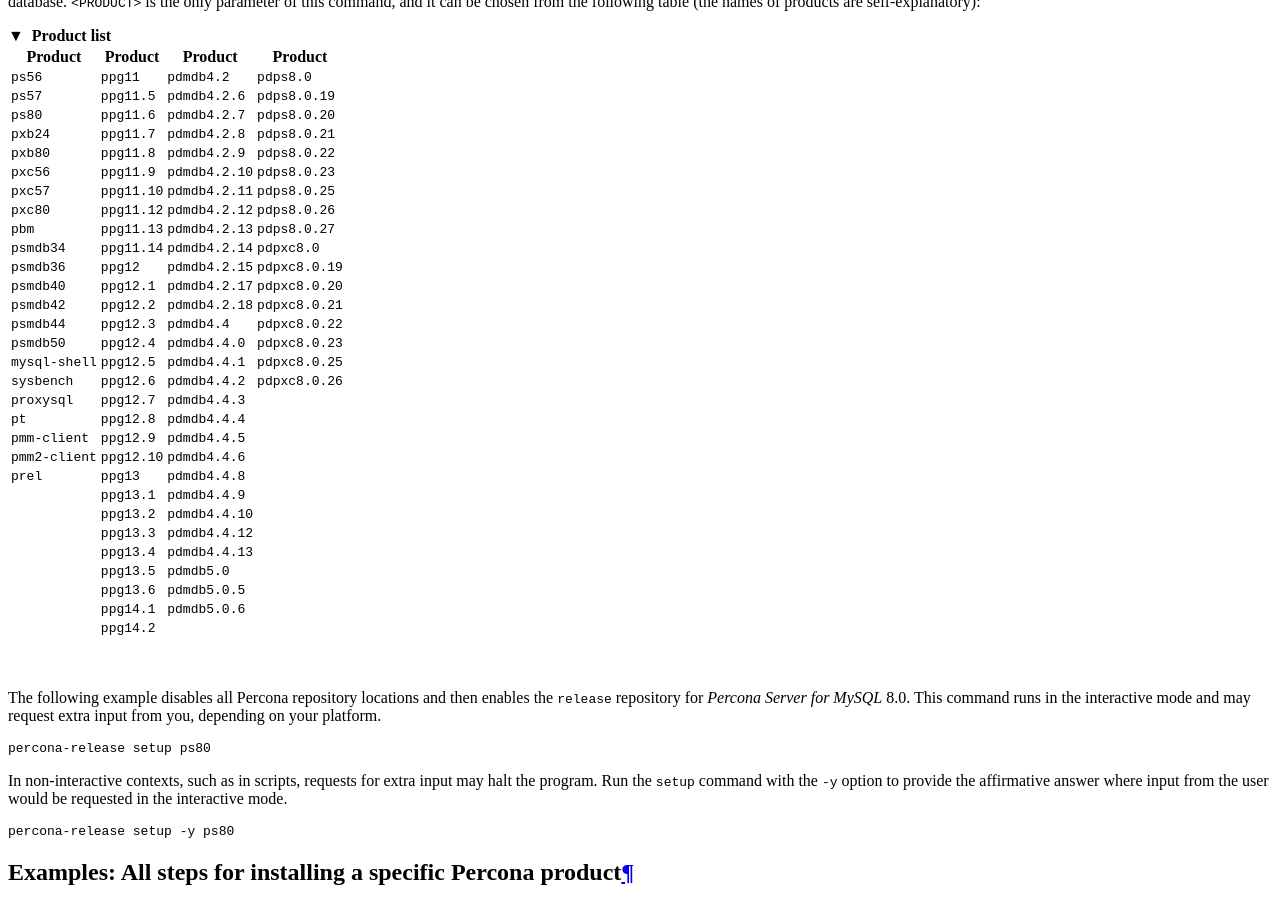
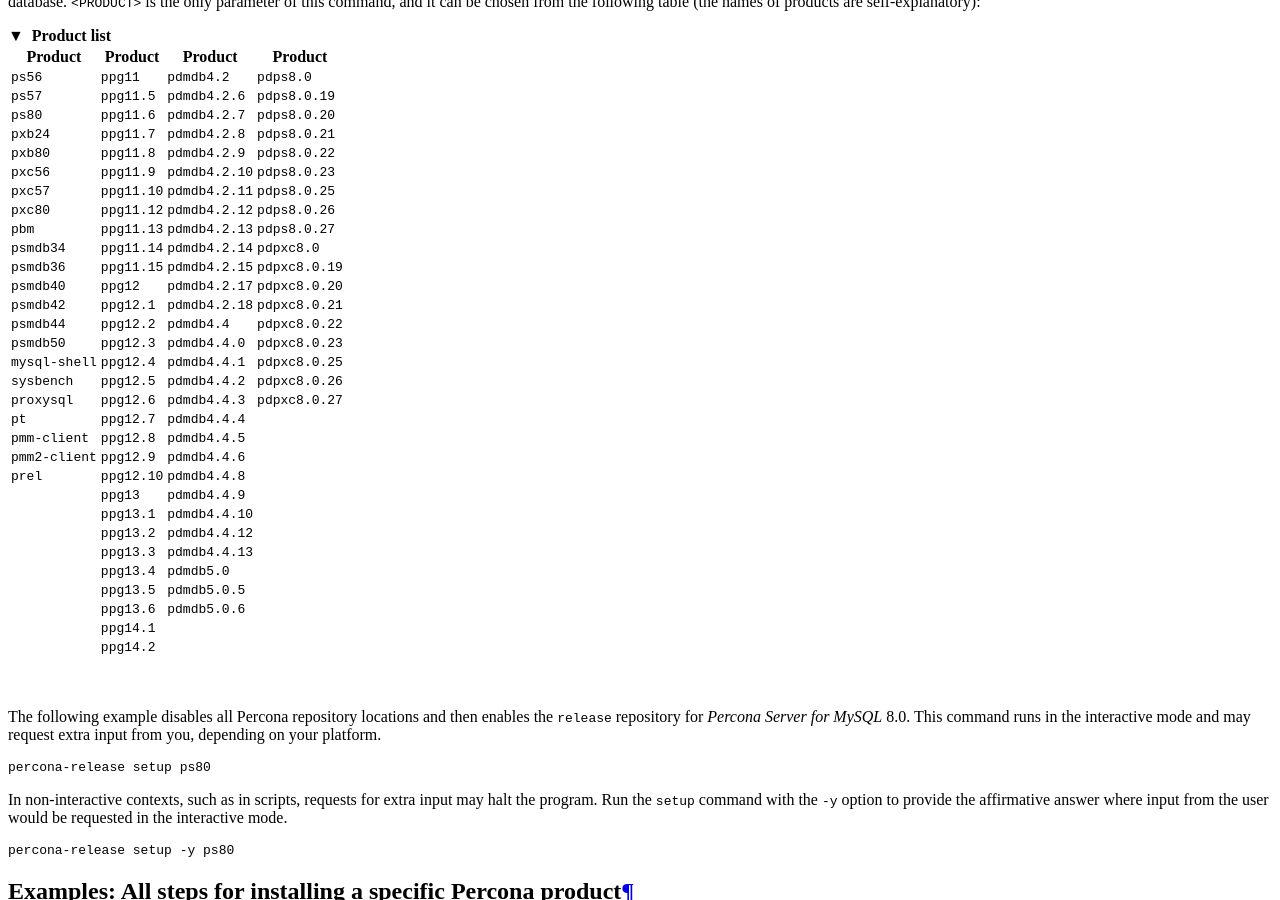
Before and after one commit to percona/repo-config-docs, an MkDocs documentation site: the page built from docs/percona-release.md, in a window 1280 px wide and 900 px high, scrolled down 1062 px. Built offline with MkDocs 1.6.1 and Material for MkDocs 9.7.7, drawn with Linux system fonts in a browser that asks for light colours; nearby versions of some CDN libraries.

Commit message:
PREL-189 Added PPG11.15 and PDPXC 8.0.27 to repo list (#73)

```diff
--- a/docs/percona-release.md
+++ b/docs/percona-release.md
@@ -86,27 +86,27 @@
     |  ``pxc80``      | ``ppg11.12``    | ``pdmdb4.2.12`` | ``pdps8.0.26``  |
     | ``pbm``         | ``ppg11.13``    | ``pdmdb4.2.13`` | ``pdps8.0.27``  |
     | ``psmdb34``     | ``ppg11.14``    | ``pdmdb4.2.14`` | ``pdpxc8.0``    |
-    | ``psmdb36``     | ``ppg12  ``     | ``pdmdb4.2.15`` | ``pdpxc8.0.19`` |
-    | ``psmdb40``     | ``ppg12.1``     | ``pdmdb4.2.17`` | ``pdpxc8.0.20`` |
-    | ``psmdb42``     | ``ppg12.2``     | ``pdmdb4.2.18`` | ``pdpxc8.0.21`` |
-    | ``psmdb44``     | ``ppg12.3``     | ``pdmdb4.4``    | ``pdpxc8.0.22`` |
-    | ``psmdb50``     | ``ppg12.4``     | ``pdmdb4.4.0``  | ``pdpxc8.0.23`` |
-    |``mysql-shell``  | ``ppg12.5``     | ``pdmdb4.4.1``  | ``pdpxc8.0.25`` |
-    | ``sysbench``    | ``ppg12.6``     | ``pdmdb4.4.2``  | ``pdpxc8.0.26`` |
-    | ``proxysql``    | ``ppg12.7``     | ``pdmdb4.4.3``  |  |
-    | ``pt``          | ``ppg12.8``     | ``pdmdb4.4.4``  |   |
-    | ``pmm-client``  | ``ppg12.9``     | ``pdmdb4.4.5``  |   |
-    | ``pmm2-client`` | ``ppg12.10``    | ``pdmdb4.4.6``  |   |
-    | ``prel``        | ``ppg13``       | ``pdmdb4.4.8``  |   |
-    |                 | ``ppg13.1``     | ``pdmdb4.4.9``  |   |
-    |                 | ``ppg13.2``     | ``pdmdb4.4.10`` | |
-    |                 | ``ppg13.3``     | ``pdmdb4.4.12``  | |
-    |                 | ``ppg13.4``     | ``pdmdb4.4.13``  |   |
-    |                 | ``ppg13.5``     | ``pdmdb5.0``     |   |
-    |                 | ``ppg13.6``     | ``pdmdb5.0.5`` | |
-    |                 | ``ppg14.1``     | ``pdmdb5.0.6`` | |
-    |                 | ``ppg14.2``
-
+    | ``psmdb36``     | ``ppg11.15``    | ``pdmdb4.2.15`` | ``pdpxc8.0.19`` |
+    | ``psmdb40``     | ``ppg12 ``      | ``pdmdb4.2.17`` | ``pdpxc8.0.20`` |
+    | ``psmdb42``     | ``ppg12.1``     | ``pdmdb4.2.18`` | ``pdpxc8.0.21`` |
+    | ``psmdb44``     | ``ppg12.2``     | ``pdmdb4.4``    | ``pdpxc8.0.22`` |
+    | ``psmdb50``     | ``ppg12.3``     | ``pdmdb4.4.0``  | ``pdpxc8.0.23`` |
+    |``mysql-shell``  | ``ppg12.4``     | ``pdmdb4.4.1``  | ``pdpxc8.0.25`` |
+    | ``sysbench``    | ``ppg12.5``     | ``pdmdb4.4.2``  | ``pdpxc8.0.26`` |
+    | ``proxysql``    | ``ppg12.6``     | ``pdmdb4.4.3``  | ``pdpxc8.0.27`` |
+    | ``pt``          | ``ppg12.7``     | ``pdmdb4.4.4``  |   |
+    | ``pmm-client``  | ``ppg12.8``     | ``pdmdb4.4.5``  |   |
+    | ``pmm2-client`` | ``ppg12.9``     | ``pdmdb4.4.6``  |   |
+    | ``prel``        | ``ppg12.10``    | ``pdmdb4.4.8``  |   |
+    |                 | ``ppg13``       | ``pdmdb4.4.9``  |   |
+    |                 | ``ppg13.1``     | ``pdmdb4.4.10`` | |
+    |                 | ``ppg13.2``     | ``pdmdb4.4.12``  | |
+    |                 | ``ppg13.3``     | ``pdmdb4.4.13``  |   |
+    |                 | ``ppg13.4``     | ``pdmdb5.0``     |   |
+    |                 | ``ppg13.5``     | ``pdmdb5.0.5`` | |
+    |                 | ``ppg13.6``     | ``pdmdb5.0.6`` | |
+    |                 | ``ppg14.1``     |
+    |                 | ``ppg14.2``     |
 
 
 &nbsp;
```
Also changed, not shown: docs/repository-location.md (+2 -0 lines).
